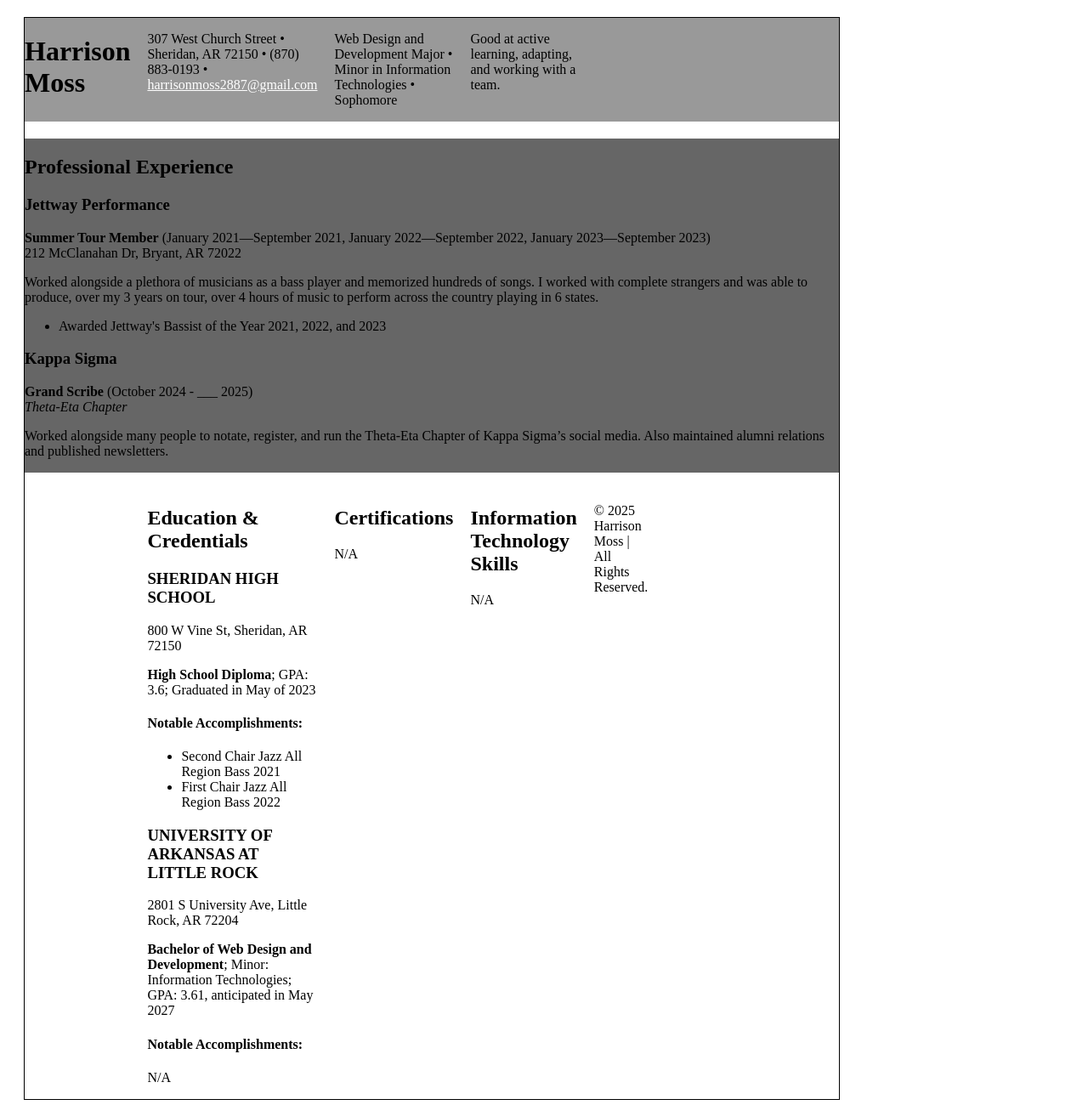
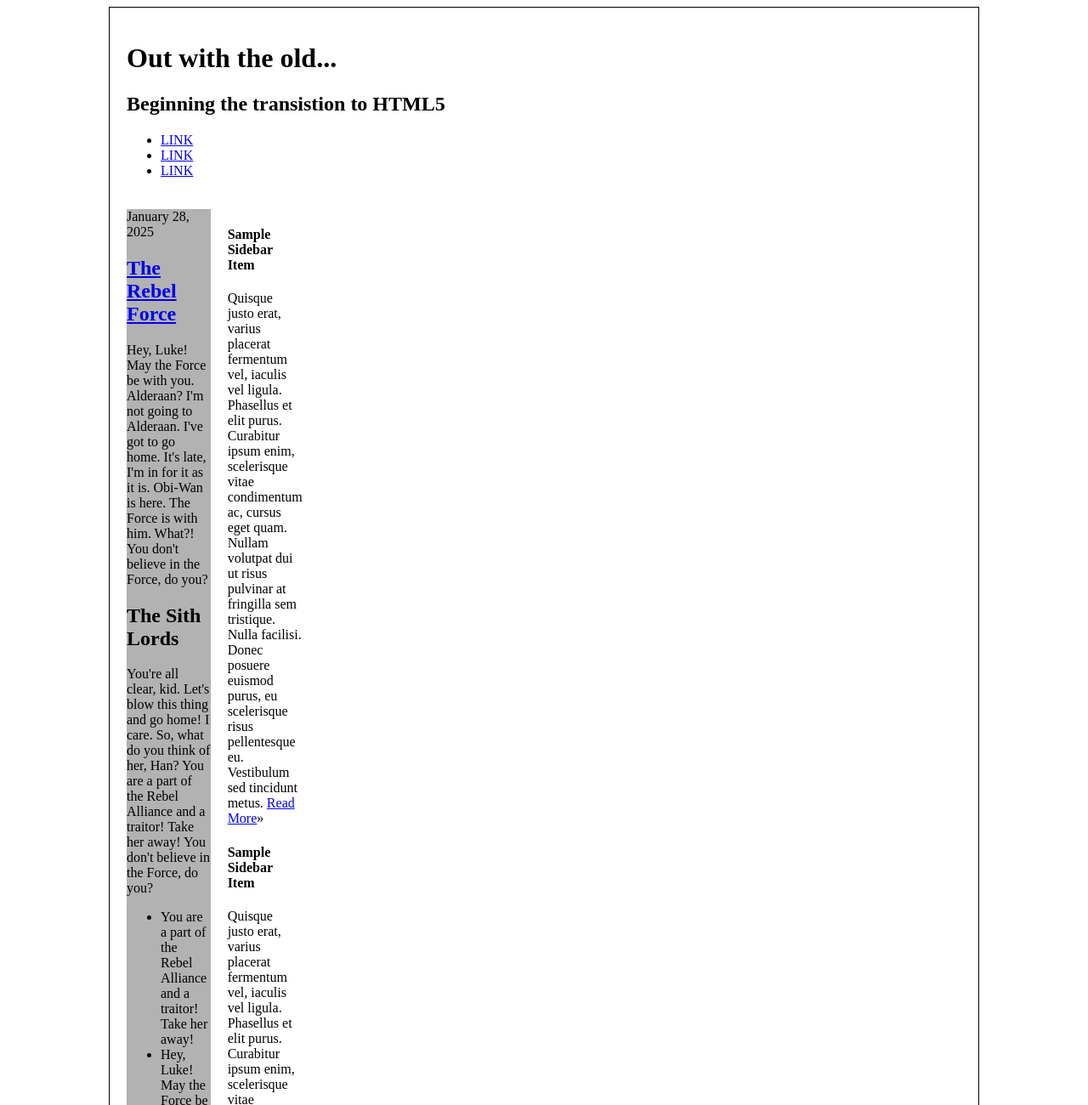
Before and after one commit to HJMoss/ifsc-3342, a plain HTML site: page css-grid/exercise/index.html in a window 1280 px wide. Shown: the top 1300 px of the page at 85% size. Drawn offline with Linux system fonts and the light colour scheme.

Commit message:
Grid Exercise

```diff
--- a/css-grid/exercise/assets/css/style.css
+++ b/css-grid/exercise/assets/css/style.css
@@ -17,32 +17,37 @@ html {
     clear: both;
   }
 
-main {
-  width:960px;
+  main{
+    width:80vw;
     display:grid;
     grid-template-columns: repeat(10, [col-] 1fr);
-  grid-template-rows: auto;
+    grid-template-rows:auto;
     margin:auto;
     gap:20px;
     border:1px solid #000;
-  margin:20px;
+    padding:20px;
   }
 
-header {
-   background: rgba(0, 0, 0, 0.4);
+  header.primary{
     grid-column: 1 / 11;
     grid-row: 1 / 2;
+  }
+
+  #content{
+    grid-column: 1 / 11;
+    grid-row: 2 /3;
     display:grid;
     grid-template-columns: subgrid;
     grid-template-rows: subgrid;
   }
 
-#experience {
-  background: rgba(0, 0, 0, 0.6);
+  footer.primary{
+    background: rgba(0, 0, 0, 0.4);
     grid-column: 1 / 11;
-  grid-row: 2 / 3;
+    grid-row: 3 / 4;
   }
 
-#education {
-
+  #blog{
+    background: rgba(0, 0, 0, 0.3);
+    grid-columns:8 / 11;
   }
--- a/css-grid/exercise/index.html
+++ b/css-grid/exercise/index.html
@@ -1,84 +1,96 @@
-<!doctype html>
-<html class="no-js" lang="en">
+<!DOCTYPE html>
+<html lang="en">
 <head>
-  <meta charset="utf-8">
-  <meta name="viewport" content="width=device-width, initial-scale=1">
-  <title></title>
-  <link rel="stylesheet" href="../exercise/assets/css/style.css">
-  <meta name="description" content="resume">
-  <meta name="author" content="Harrison Moss">
-  <meta property="og:title" content="">
-  <meta property="og:type" content="">
-  <meta property="og:url" content="">
-  <meta property="og:image" content="">
-  <meta name="theme-color" content="#fafafa">
+<meta charset="utf-8" />
+<title>Out with the old...</title>
+<link rel="stylesheet" href="../exercise/assets/css/style.css">
+<meta name="description" content="We are going to refine this document down to a good starting point for all html5 projects moving forward." />
+<meta name="author" content="Harrison Moss" />
+<link rel="shortcut icon" href="/favicon.ico" />
 </head>
-
 <body>
-  <main class="cf">
-  <header>
-    <h1>Harrison Moss</h1>
-    <p>307 West Church Street • Sheridan, AR 72150 • (870) 883-0193 • <a href="mailto:harrisonmoss2887@gmail.com" style="color:white;">harrisonmoss2887@gmail.com</a></p>
-    <p>Web Design and Development Major • Minor in Information Technologies • Sophomore</p>
-    <p>Good at active learning, adapting, and working with a team.</p>
-</header>
-
-<section id="experience">
-    <h2>Professional Experience</h2>
-    <div>
-        <h3>Jettway Performance</h3>
-        <p><strong>Summer Tour Member</strong> (January 2021—September 2021, January 2022—September 2022, January 2023—September 2023)<br>
-        212 McClanahan Dr, Bryant, AR 72022</p>
-        <p>Worked alongside a plethora of musicians as a bass player and memorized hundreds of songs. I worked with complete strangers and was able to produce, over my 3 years on tour, over 4 hours of music to perform across the country playing in 6 states.</p>
+<main class="cf">
+  <header class="primary">
+    <h1>Out with the old...</h1>
+    <h2>Beginning the transistion to HTML5</h2>
+    <nav class="primary">
+      <ul>
+        <li><a href="#">LINK</a></li>
+        <li><a href="#">LINK</a></li>
+        <li><a href="#">LINK</a></li>
+      </ul>
+    </nav>
+  </header>
+  <section id="content">
+    <section id="blog">
+      <article class="post">
+        <header>
+        <time class="post-date" datetime="2025-01-28">January 28, 2025</time>
+        <h2> <a href="#" rel="bookmark" title="link to this post">The Rebel Force</a> </h2>
+        </header>
+        <p>Hey, Luke! May the Force be with you. Alderaan? I'm not going to Alderaan. I've got to go home. It's late, I'm in for it as it is. Obi-Wan is here. The Force is with him. What?! You don't believe in the Force, do you?</p>
+        <h2>The Sith Lords</h2>
+        <p>You're all clear, kid. Let's blow this thing and go home! I care. So, what do you think of her, Han? You are a part of the Rebel Alliance and a traitor! Take her away! You don't believe in the Force, do you?</p>
         <ul>
-            <li>Awarded Jettway's Bassist of the Year 2021, 2022, and 2023</li>
+          <li>You are a part of the Rebel Alliance and a traitor! Take her away!</li>
+          <li>Hey, Luke! May the Force be with you.</li>
+          <li>What good is a reward if you ain't around to use it? Besides, attacking that battle station ain't my idea of courage. It's more like&hellip;suicide.</li>
         </ul>
-    </div>
-
-    <div>
-        <h3>Kappa Sigma</h3>
-        <p><strong>Grand Scribe</strong> (October 2024 - ___ 2025)<br>
-        <em>Theta-Eta Chapter</em></p>
-        <p>Worked alongside many people to notate, register, and run the Theta-Eta Chapter of Kappa Sigma’s social media. Also maintained alumni relations and published newsletters.</p>
-    </div>
-</section>
-
-<section id="education">
-    <h2>Education & Credentials</h2>
-    <div>
-        <h3>SHERIDAN HIGH SCHOOL</h3>
-        <p>800 W Vine St, Sheridan, AR 72150</p>
-        <p><strong>High School Diploma</strong>; GPA: 3.6; Graduated in May of 2023</p>
-        <h4>Notable Accomplishments:</h4>
+        <footer class="post-meta"> Post Tags Go here.... </footer>
+      </article>
+      <article class="post">
+        <header>
+        <time class="post-date" datetime="2025-01-28">January 28, 2025</time>
+        <h2> <a href="#" rel="bookmark" title="link to this post">The Rebel Force</a> </h2>
+        </header>
+        <p>Hey, Luke! May the Force be with you. Alderaan? I'm not going to Alderaan. I've got to go home. It's late, I'm in for it as it is. Obi-Wan is here. The Force is with him. What?! You don't believe in the Force, do you?</p>
+        <h2>The Sith Lords</h2>
+        <p>You're all clear, kid. Let's blow this thing and go home! I care. So, what do you think of her, Han? You are a part of the Rebel Alliance and a traitor! Take her away! You don't believe in the Force, do you?</p>
         <ul>
-            <li>Second Chair Jazz All Region Bass 2021</li>
-            <li>First Chair Jazz All Region Bass 2022</li>
+          <li>You are a part of the Rebel Alliance and a traitor! Take her away!</li>
+          <li>Hey, Luke! May the Force be with you.</li>
+          <li>What good is a reward if you ain't around to use it? Besides, attacking that battle station ain't my idea of courage. It's more like&hellip;suicide.</li>
         </ul>
-    </div>
-
-    <div>
-        <h3>UNIVERSITY OF ARKANSAS AT LITTLE ROCK</h3>
-        <p>2801 S University Ave, Little Rock, AR 72204</p>
-        <p><strong>Bachelor of Web Design and Development</strong>; Minor: Information Technologies; GPA: 3.61, anticipated in May 2027</p>
-        <h4>Notable Accomplishments:</h4>
-        <p>N/A</p>
-    </div>
-</section>
-
-<section id="certifications">
-    <h2>Certifications</h2>
-    <p>N/A</p>
-</section>
-
-<section id="it-skills">
-    <h2>Information Technology Skills</h2>
-    <p>N/A</p>
-</section>
-
-<footer>
-    <p>&copy; 2025 Harrison Moss | All Rights Reserved.</p>
-</footer>
+        <footer class="post-meta"> Post Tags Go here.... </footer>
+      </article>
+      <article class="post">
+        <header>
+        <time class="post-date" datetime="2025-01-28">January 28, 2025</time>
+        <h2> <a href="#" rel="bookmark" title="link to this post">The Rebel Force</a> </h2>
+        </header>
+        <p>Hey, Luke! May the Force be with you. Alderaan? I'm not going to Alderaan. I've got to go home. It's late, I'm in for it as it is. Obi-Wan is here. The Force is with him. What?! You don't believe in the Force, do you?</p>
+        <h2>The Sith Lords</h2>
+        <p>You're all clear, kid. Let's blow this thing and go home! I care. So, what do you think of her, Han? You are a part of the Rebel Alliance and a traitor! Take her away! You don't believe in the Force, do you?</p>
+        <ul>
+          <li>You are a part of the Rebel Alliance and a traitor! Take her away!</li>
+          <li>Hey, Luke! May the Force be with you.</li>
+          <li>What good is a reward if you ain't around to use it? Besides, attacking that battle station ain't my idea of courage. It's more like&hellip;suicide.</li>
+        </ul>
+        <footer class="post-meta"> Post Tags Go here.... </footer>
+      </article>
+    </section>
+    <!--#primary -->
+    <aside id="secondary">
+      <article class="widget">
+        <h1>Sample Sidebar Item </h1>
+        <p>Quisque justo erat, varius placerat fermentum vel, iaculis vel ligula. Phasellus et elit purus. Curabitur ipsum enim, scelerisque vitae condimentum ac, cursus eget quam. Nullam volutpat dui ut risus pulvinar at fringilla sem tristique. Nulla facilisi. Donec posuere euismod purus, eu scelerisque risus pellentesque eu. Vestibulum sed tincidunt metus. <a href="#">Read More</a>&raquo;</p>
+      </article>
+      <article class="widget">
+        <h1>Sample Sidebar Item </h1>
+        <p>Quisque justo erat, varius placerat fermentum vel, iaculis vel ligula. Phasellus et elit purus. Curabitur ipsum enim, scelerisque vitae condimentum ac, cursus eget quam. Nullam volutpat dui ut risus pulvinar at fringilla sem tristique. Nulla facilisi. Donec posuere euismod purus, eu scelerisque risus pellentesque eu. Vestibulum sed tincidunt metus. <a href="#">Read More</a>&raquo;</p>
+      </article>
+      <article class="widget">
+        <h1>Sample Sidebar Item </h1>
+        <p>Quisque justo erat, varius placerat fermentum vel, iaculis vel ligula. Phasellus et elit purus. Curabitur ipsum enim, scelerisque vitae condimentum ac, cursus eget quam. Nullam volutpat dui ut risus pulvinar at fringilla sem tristique. Nulla facilisi. Donec posuere euismod purus, eu scelerisque risus pellentesque eu. Vestibulum sed tincidunt metus. <a href="#">Read More</a>&raquo;</p>
+      </article>
+    </aside>
+    <!--#secondary -->
+  </section>
+  <!--#content -->
+  <footer id="colophon">
+    <p>&copy; 2025 <a href="#">Thomas Wallace</a></p>
+  </footer>
 </main>
+<!--.container -->
 </body>
-
 </html>
```
Lines whose indentation alone changed are shown as unchanged.
